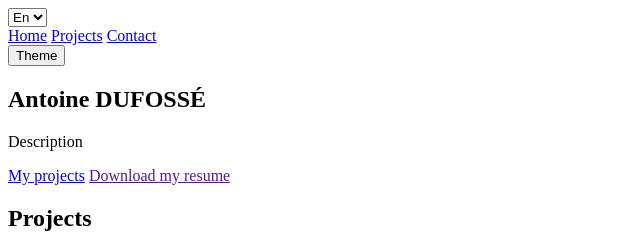
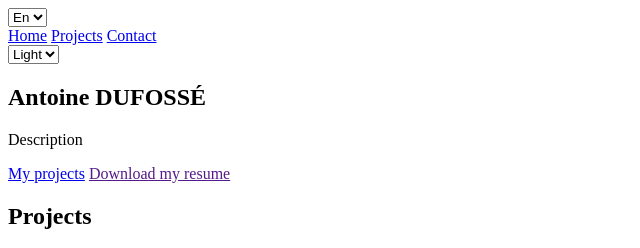
Before and after one commit to taunyo/portfolio, a plain HTML site: page src/index.html in a window 1280 px wide. Shown: the top 248 px of the page, without its empty margins (0-640 px from the left). Drawn offline with Linux system fonts and the light colour scheme.

Commit message:
fix(home-page): replacement of the method for the selected theme (before : button, now : select tag)

```diff
--- a/src/index.html
+++ b/src/index.html
@@ -17,14 +17,18 @@
                 <option selected="selected">En</option>
                 <option>Fr</option>
             </select>
+
             <div id="section_links" class="links">
                 <a id="home_link" href="#home">Home</a>
                 <a id="projects_link" href="#projects">Projects</a>
                 <a id="contact_link" href="#contact">Contact</a>
             </div>
-            <div id="theme">
-                <button>Theme</button>
-            </div>
+
+            <label for="theme"></label>
+            <select id="theme">
+                <option selected="selected">Light</option>
+                <option>Dark</option>
+            </select>
         </header>
 
         <main>
```
